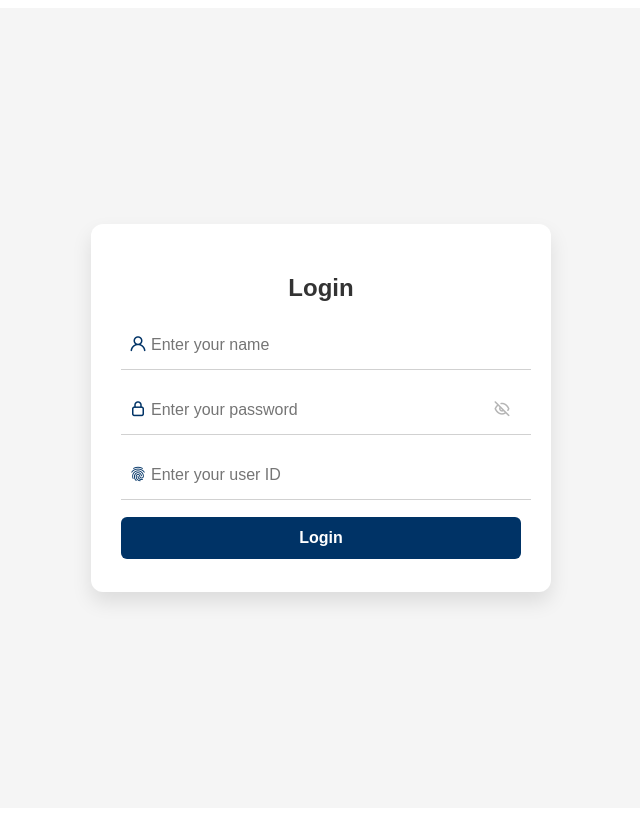
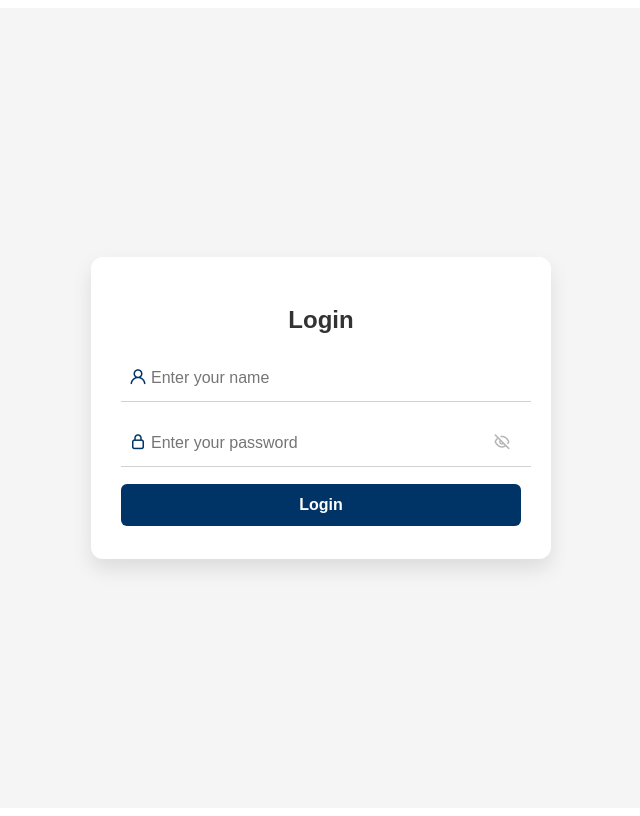
Before and after one commit to ZainabM872/Inventory-Management-System, a Django app: page / in a window 1280 px wide. Shown: the whole page, without its empty margins (319-959 px from the left). Run offline with Django 5.2, Linux system fonts and the light colour scheme.

Commit message:
db and frontend linked! i conducted some testing and removed the user id from the form since the id is automatically generated

```diff
--- a/static/style.css
+++ b/static/style.css
@@ -47,7 +47,7 @@
     border-bottom: 1.5px solid #003366; /* Deep blue on focus */
 }
 
-.input_box i, .input_box span.fingerprint {
+.input_box i {
     position: absolute;
     top: 50%;
     transform: translateY(-50%);
--- a/templates/dashboard/login.html
+++ b/templates/dashboard/login.html
@@ -36,11 +36,6 @@
                         <i class="uil uil-lock lock"></i>
                         <i class="uil uil-eye-slash pw_hidden"></i><!-- Closed eye icon -->
                     </div>
-                    <!--Enter user id-->
-                    <div class="input_box">
-                        <span class="material-symbols-outlined fingerprint">fingerprint</span>
-                        <input type="text" name="user_id" placeholder="Enter your user ID" required>
-                    </div>
                     <!-- Login button -->
                     <div class="input_box">
                         <button type="submit" class="login_button">Login</button>
```
